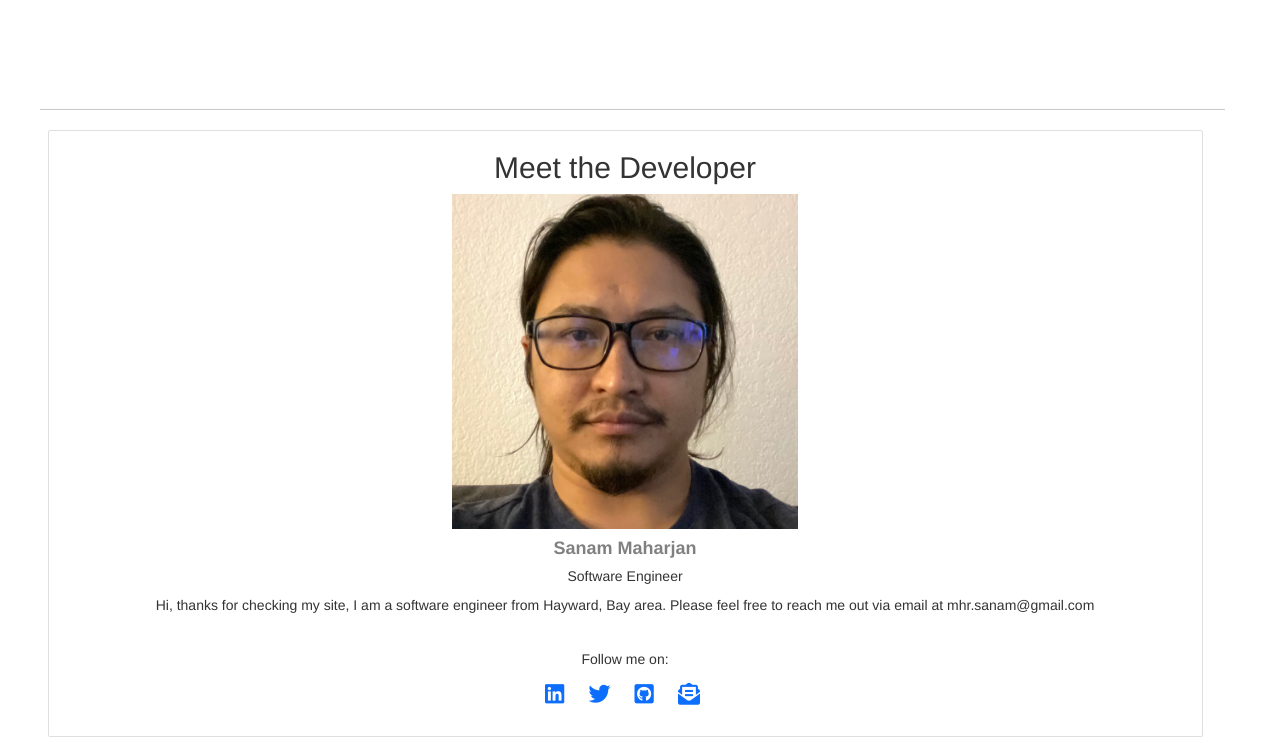
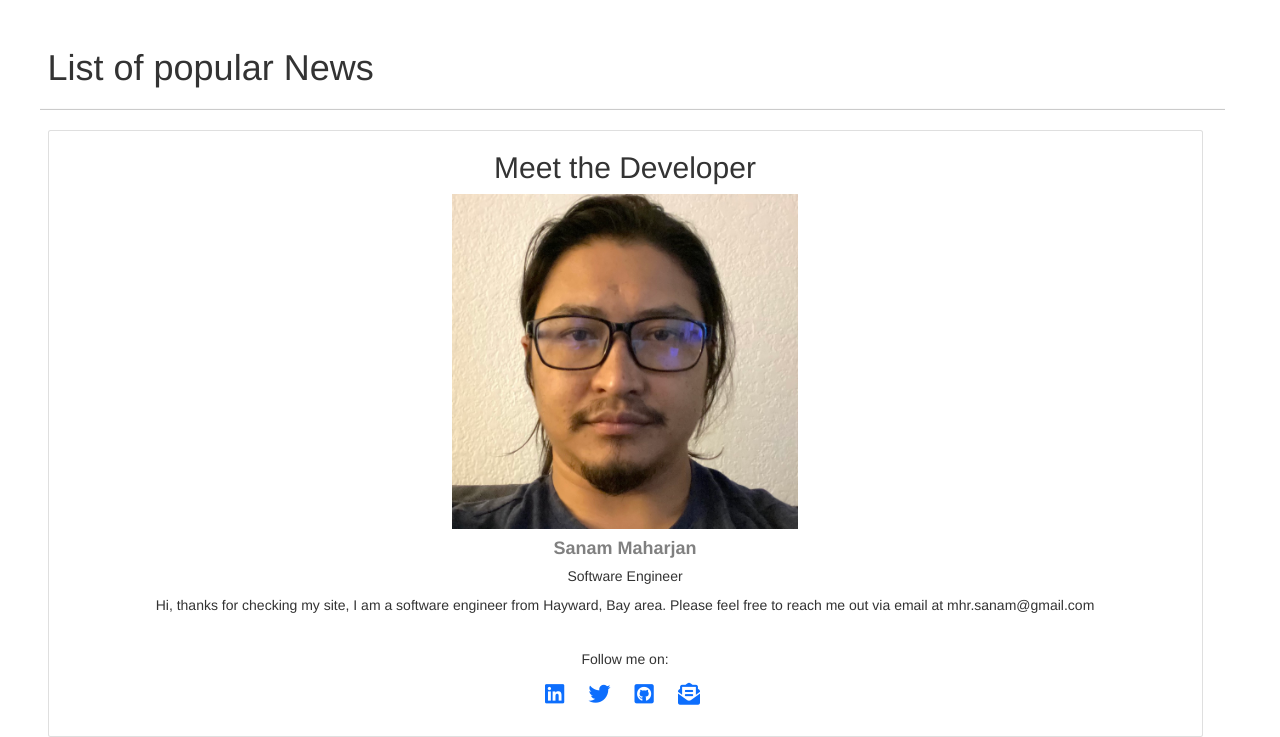
Before and after one commit to sanamcha/Projects-Breaking-News-App, a Flask app: page /news-lists in a window 1280 px wide; the page is wider, and only the part inside the window is pictured. Shown: the part 116-853 px from the top of that part. Run offline with Flask 2, Linux system fonts and the light colour scheme; data that the repository does not hold is empty; parts of the project's set-up code (start-up, migrations or seed data) failed here and were passed over; some libraries are stand-ins or nearby versions.

Commit message:
final commit

```diff
--- a/data2.csv
+++ b/data2.csv
@@ -1,6 +1,9 @@
 TITLE,AUTHOR,DESCRIPTION,IMAGE_URL
 Amazon cuts paid COVID-19 leave for workers in half,Bryan Menegus,"Amazon, the second-largest employer in the US, announced today that it would be slashing its paid leave policies for workers forced to quarantine in half. The policy, instituted in March of 2020, previously provided for up to 14 days of paid leave; the new po…",https://s.yimg.com/os/creatr-uploaded-images/2022-01/8c0d1780-6ffd-11ec-926d-c138fd36e4c0
-Pregnant People Are Still Not Getting Vaccinated Against Covid,Grace Browne,Misinformation and muddled public health messaging have failed expectant parents. Now Omicron's surge is putting both carriers and babies at risk.,"https://media.wired.com/photos/61e0a474844ec857b7138274/191:100/w_1280,c_limit/Science_pregnant_vaccine_GettyImages-1211125659.jpg"
+Pregnant People Are Still Not Getting Vaccinated Against Covid,
+Grace Browne,
+Misinformation and muddled public health messaging have failed expectant parents. Now Omicron's surge is putting both carriers and babies at risk.,
+"https://media.wired.com/photos/61e0a474844ec857b7138274/191:100/w_1280,c_limit/Science_pregnant_vaccine_GettyImages-1211125659.jpg"
 2022 Will Be a Big Year for Space Exploration,Sanjana Varghese,"Missions to Mars, Jupiter, and—yes—Texas are all part of the next wave of space research previously delayed by Covid-19.","https://media.wired.com/photos/61b3d32c4c2837e2633b08db/191:100/w_1280,c_limit/WW2022-WIRED-45.jpg"
 This Covid Surge Feels Different,"Annie Correal, Daniel Guillemette, Asthaa Chaturvedi, Mooj Zadie, Marc Georges, Lisa Chow, Marion Lozano and Dan Powell","Despite its reputation for mild illness, the Omicron variant is fueling a staggering rise in hospitalizations. Here’s what doctors are seeing.",https://static01.nyt.com/images/2022/01/11/podcasts/11daily-1/merlin_199919835_9284a2c5-db5c-43bf-b283-49c6830f9e9d-facebookJumbo.jpg
 This Is the Earliest We Can Expect a COVID Vaccine for Little Kids,Beth Skwarecki,"The wait for COVID-19 vaccines for kids has been excruciating. The 5-to-11 age group finally got theirs last month, nearly a year after the vaccines were authorized for adults. But the under-5 contingent is still waiting, and unfortunately, they’ll be waiting…","https://i.kinja-img.com/gawker-media/image/upload/c_fill,f_auto,fl_progressive,g_center,h_675,pg_1,q_80,w_1200/d88d59cc4c33b513736b3dcdb40b4ce3.jpg"
--- a/templates/news-lists/news-lists.html
+++ b/templates/news-lists/news-lists.html
@@ -3,10 +3,8 @@
 
 {% block content %}
 
-
-
-
 <div class="row">
+    <h1>List of popular News</h1>
 
     {% for n in news %}
     <div class="col-10">
@@ -21,6 +19,7 @@
 
     <br><br><hr><br>
 
+
     {%  endfor %}
 
     <br>
--- a/templates/news.html
+++ b/templates/news.html
@@ -7,6 +7,8 @@
     <div class="container">
       <div id="news">
       {% for article in articles %}
+
+
       <div class="col-sm-6 News" data-news-id="{{article.source.id}}">
 
       <h3 class="text-primary" data-news-id="{{article.source.id}}"><u>{{article.source.name}}</u></h3>
```
Also changed, not shown: app.py (line endings or trailing spaces).
